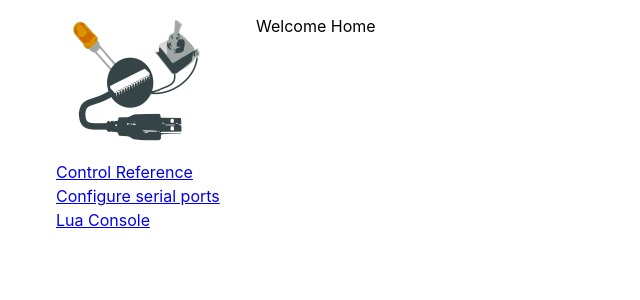
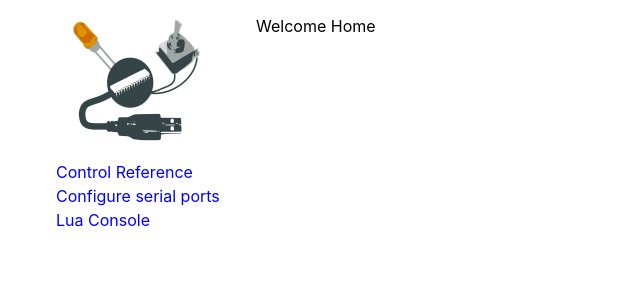
Before and after one commit to dcs-bios/dcs-bios, a React (Create React App) app in the folder src/apps_src/hubconfig/: page / in a window 1280 px wide. Shown: the top 300 px of the page, without its empty margins (0-640 px from the left). Built offline with nearby package versions, Linux system fonts and the light colour scheme.

Commit message:
adjust link CSS (remove default :visited style, underline only on hover)

```diff
--- a/src/apps_src/hubconfig/src/App.css
+++ b/src/apps_src/hubconfig/src/App.css
@@ -14,3 +14,11 @@
 .content {
     grid-column-start: 2;
 }
+
+a, a:visited {
+    text-decoration: none;
+    color: blue;
+}
+a:hover {
+    text-decoration: underline;
+}
```
